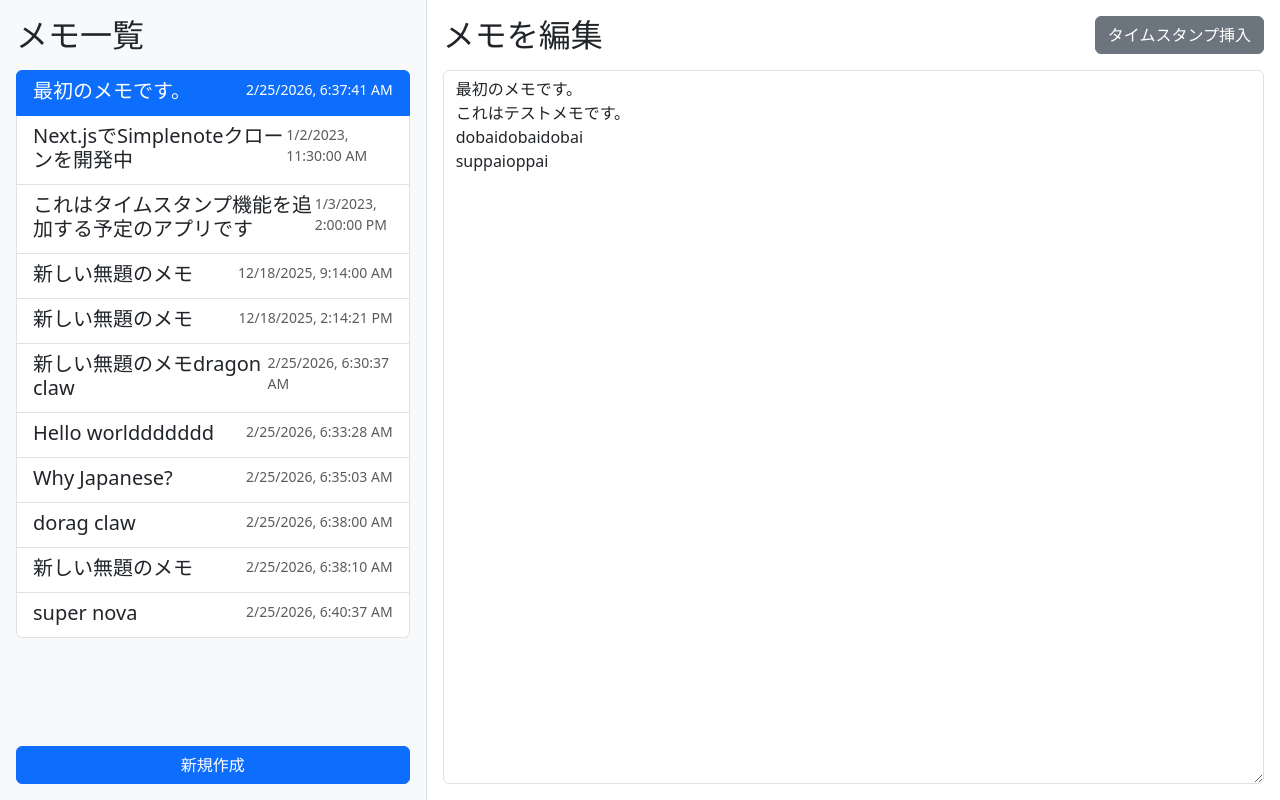
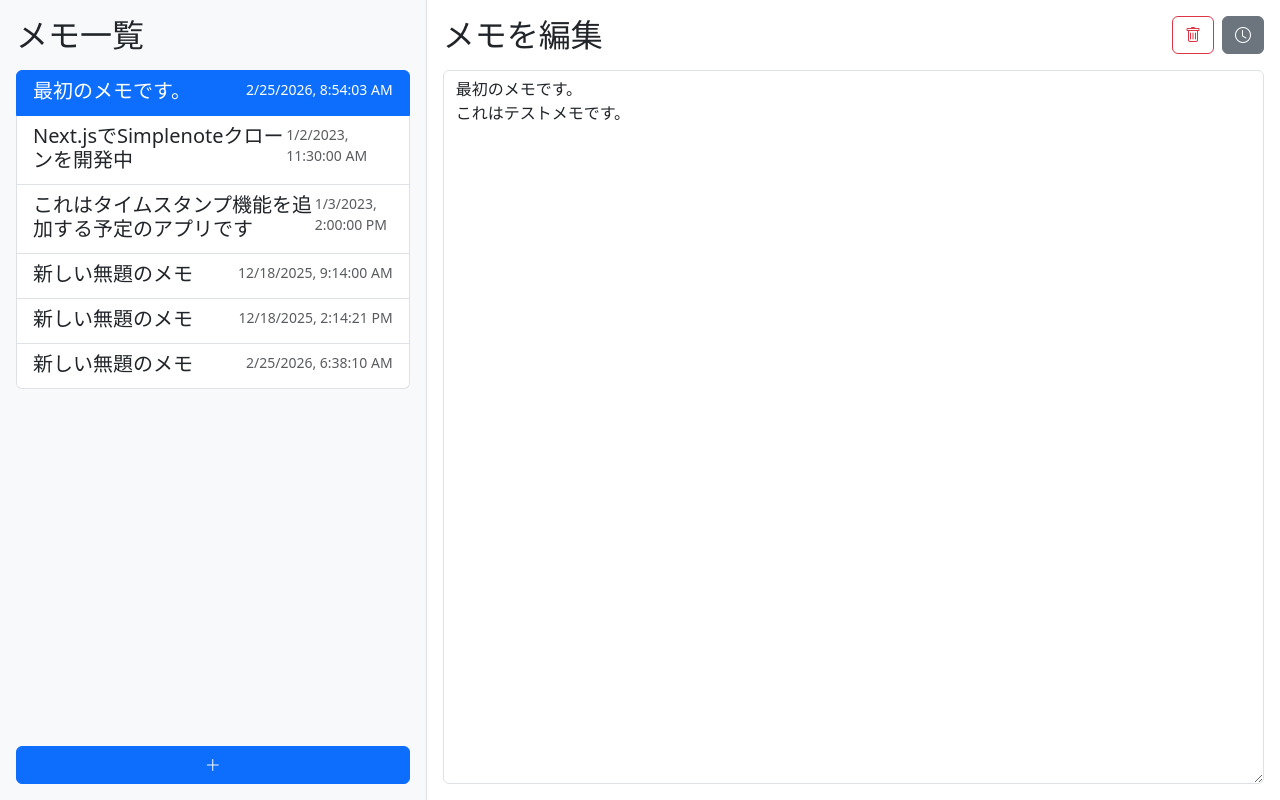
Before and after one commit to fleatama/Simplenote_Clone_App, a Next.js app: page / in a window 1280 px wide. Built offline with nearby package versions, Linux system fonts and the light colour scheme.

Commit message:
feat: Implement delete feature and upgrade buttons to icons

```diff
--- a/app/layout.tsx
+++ b/app/layout.tsx
@@ -2,6 +2,7 @@ import type { Metadata } from "next";
 import { Geist, Geist_Mono } from "next/font/google";
 import "./globals.css";
 import 'bootstrap/dist/css/bootstrap.min.css';
+import 'bootstrap-icons/font/bootstrap-icons.css'; // *追加
 
 const geistSans = Geist({
   variable: "--font-geist-sans",
--- a/app/page.tsx
+++ b/app/page.tsx
@@ -77,6 +77,33 @@ export default function Home() {
   const handleSelectNote = (note: Note) => {
     setSelectedNoteId(note.id);
     setSelectedNoteContent(note.content);
+  };
+
+  // メモを削除する関数
+  const handleDeleteNote = async (noteId: string) => {
+    if (!confirm('このメモを削除してもよろしいですか？')) return;
+
+    try {
+      const response = await fetch(`/api/notes/${noteId}`, {
+        method: 'DELETE',
+      });
+
+      if (!response.ok) {
+        throw new Error('削除に失敗しました');
+      }
+
+      // 画面上のリストから削除したメモを除外する
+      setNotes(prevNotes => prevNotes.filter(note => note.id !== noteId));
+
+      // もし削除したメモが今選択中のものだったら、選択を解除する
+      if (selectedNoteId === noteId) {
+        setSelectedNoteId(null);
+        setSelectedNoteContent('');
+      }
+    } catch (err: any) {
+      console.error('削除中にエラーが発生しました:', err);
+      setError(err.message);
+    }
   };
 
   // タイムスタンプ挿入
@@ -196,7 +223,9 @@ export default function Home() {
               </div>
             )}
           </div>
-          <button className="btn btn-primary mt-3" onClick={handleCreateNewNote}>新規作成</button>
+          <button className="btn btn-primary mt-3 d-flex align-items-center justify-content-center" onClick={handleCreateNewNote} title="新規作成">
+            <i className="bi bi-plus-lg"></i>
+          </button>
         </div>
 
         <div className="col-md-8 p-3 d-flex flex-column">
@@ -207,9 +236,14 @@ export default function Home() {
               {saveStatus === 'saved' && <small className="ms-3 text-success" style={{ fontSize: '0.5em' }}>✓ 保存済み</small>}
               {saveStatus === 'error' && <small className="ms-3 text-danger" style={{ fontSize: '0.5em' }}>⚠️ 保存失敗</small>}
             </h2>
-            <button className="btn btn-secondary" onClick={handleInsertTimestamp} disabled={selectedNoteId === null}>
-              タイムスタンプ挿入
-            </button>
+            <div className="d-flex gap-2">
+              <button className="btn btn-outline-danger d-flex align-items-center" onClick={() => selectedNoteId && handleDeleteNote(selectedNoteId)} disabled={selectedNoteId === null} title="削除">
+                <i className="bi bi-trash"></i>
+              </button>
+              <button className="btn btn-secondary d-flex align-items-center" onClick={handleInsertTimestamp} disabled={selectedNoteId === null} title="タイムスタンプ挿入">
+                <i className="bi bi-clock"></i>
+              </button>
+            </div>
           </div>
           <textarea
             ref={textareaRef}
--- a/data/notes.json
+++ b/data/notes.json
@@ -1,9 +1,9 @@
 [
   {
     "id": "1",
-    "content": "最初のメモです。\nこれはテストメモです。\ndobaidobaidobai\nsuppaioppai",
+    "content": "最初のメモです。\nこれはテストメモです。\n",
     "createdAt": "2023-01-01T10:00:00Z",
-    "updatedAt": "2026-02-25T06:37:41.904Z"
+    "updatedAt": "2026-02-25T08:54:03.319Z"
   },
   {
     "id": "2",
@@ -30,39 +30,9 @@
     "updatedAt": "2025-12-18T14:14:21.866Z"
   },
   {
-    "id": "6",
-    "content": "新しい無題のメモdragon claw",
-    "createdAt": "2026-02-25T06:30:26.373Z",
-    "updatedAt": "2026-02-25T06:30:37.253Z"
-  },
-  {
-    "id": "7",
-    "content": "Hello worlddddddd",
-    "createdAt": "2026-02-25T06:30:37.890Z",
-    "updatedAt": "2026-02-25T06:33:28.481Z"
-  },
-  {
-    "id": "8",
-    "content": "Why Japanese?\nbig 62026/2/25 15:34:522026/2/25 15:34:522026/2/25 15:34:532026/2/25 15:34:532026/2/25 15:34:532026/2/25 15:34:532026/2/25 15:34:532026/2/25 15:34:542026/2/25 15:34:542026/2/25 15:34:542026/2/25 15:34:552026/2/25 15:34:552026/2/25 15:34:552026/2/25 15:34:552026/2/25 15:34:562026/2/25 15:34:562026/2/25 15:34:562026/2/25 15:34:562026/2/25 15:34:562026/2/25 15:34:572026/2/25 15:34:572026/2/25 15:34:572026/2/25 15:34:572026/2/25 15:34:572026/2/25 15:34:572026/2/25 15:34:572026/2/25 15:34:572026/2/25 15:34:572026/2/25 15:34:572026/2/25 15:34:582026/2/25 15:34:59",
-    "createdAt": "2026-02-25T06:31:36.714Z",
-    "updatedAt": "2026-02-25T06:35:03.007Z"
-  },
-  {
-    "id": "9",
-    "content": "dorag claw",
-    "createdAt": "2026-02-25T06:37:51.319Z",
-    "updatedAt": "2026-02-25T06:38:00.529Z"
-  },
-  {
     "id": "10",
     "content": "新しい無題のメモ",
     "createdAt": "2026-02-25T06:38:10.606Z",
     "updatedAt": "2026-02-25T06:38:10.606Z"
-  },
-  {
-    "id": "11",
-    "content": "super nova",
-    "createdAt": "2026-02-25T06:40:00.236Z",
-    "updatedAt": "2026-02-25T06:40:37.544Z"
   }
 ]
--- a/package.json
+++ b/package.json
@@ -9,6 +9,7 @@
   },
   "dependencies": {
     "bootstrap": "^5.3.8",
+    "bootstrap-icons": "^1.13.1",
     "next": "16.0.10",
     "react": "19.2.1",
     "react-dom": "19.2.1"
```
Also changed, not shown: 1 other file (tests, documents, lock files or other folders).
